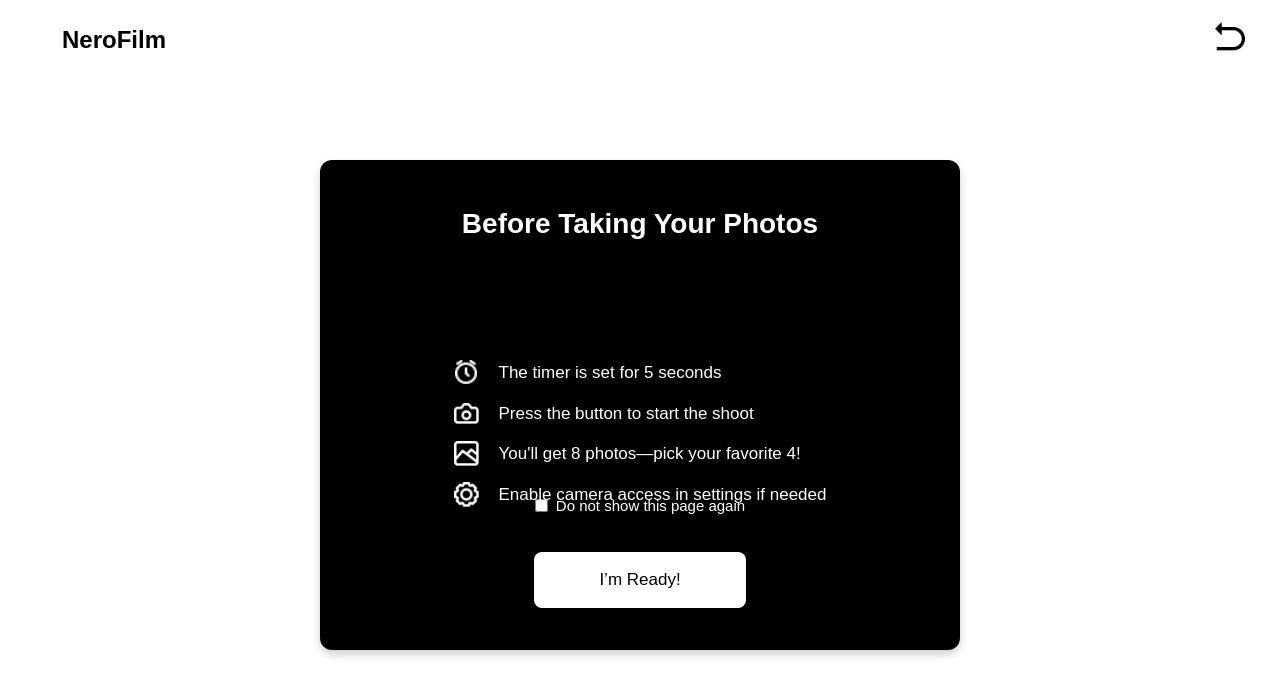
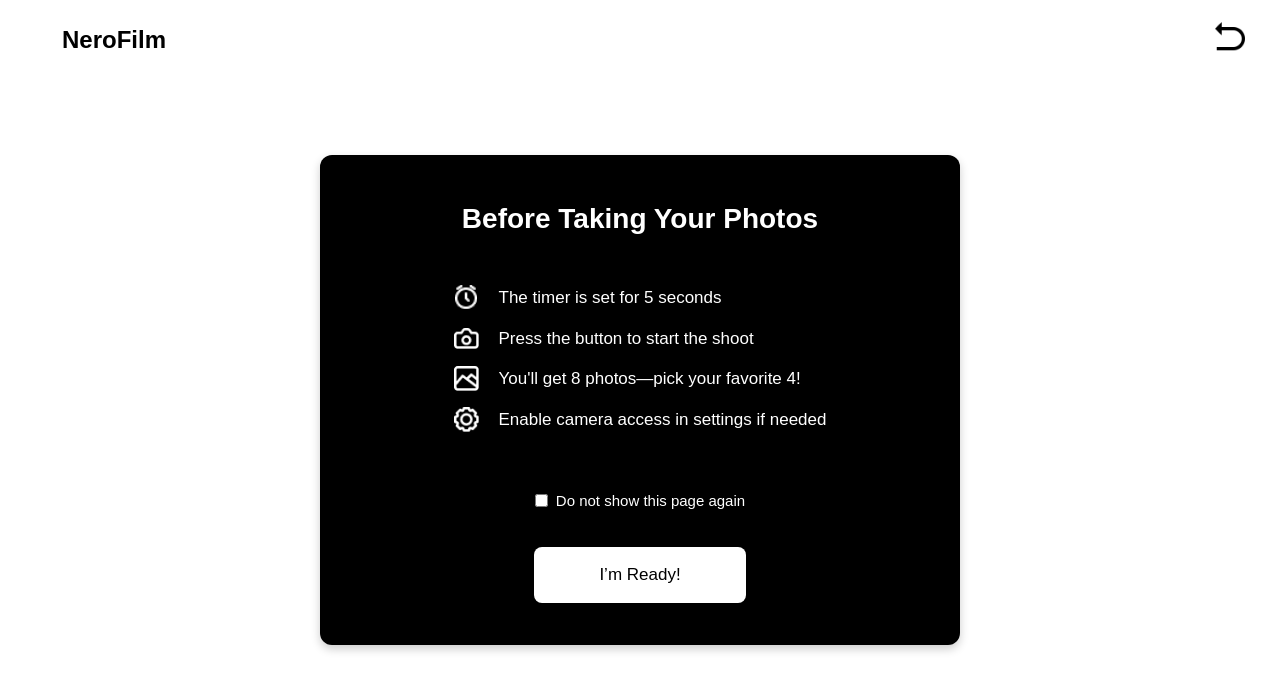
Before and after one commit to NeroFilm/nerofilm, a React (Vite) app: page /#/try-it in a window 1280 px wide. Shown: the top 696 px of the page. Built offline with nearby package versions, Linux system fonts and the light colour scheme; a web font is replaced by a local one.

Commit message:
done w tryit

```diff
--- a/src/pages/TryIt/index.css
+++ b/src/pages/TryIt/index.css
@@ -23,13 +23,19 @@ html, body {
     box-shadow: 0px 4px 10px rgba(0, 0, 0, 0.2);
     width: 600px;
     height: 450px;
+    max-width: 600px; /* Ensures it does not expand */
+    max-height: 450px; /* Ensures it does not expand */
     display: flex;
     flex-direction: column;
     align-items: center;
     justify-content: center;
-    margin-bottom: 150px;
     color: white;
+    position: fixed; /* Fix position */
+    top: 50%;
+    left: 50%;
+    transform: translate(-50%, -50%);
 }
+
 
 .texts-box h2 {
     font-size: 28px;
@@ -43,7 +49,7 @@ html, body {
     text-align: left;
     font-size: 17px;
     margin: 8px 0;
-    margin-top: 300px;
+    margin-top: 70px;
 }
 
 .instructions li {
@@ -107,7 +113,7 @@ html, body {
 
     .instructions {
         font-size: 12px;
-        margin-top: 280px;
+        margin-top: 70px;
     }
 
     .instructions li {
```
